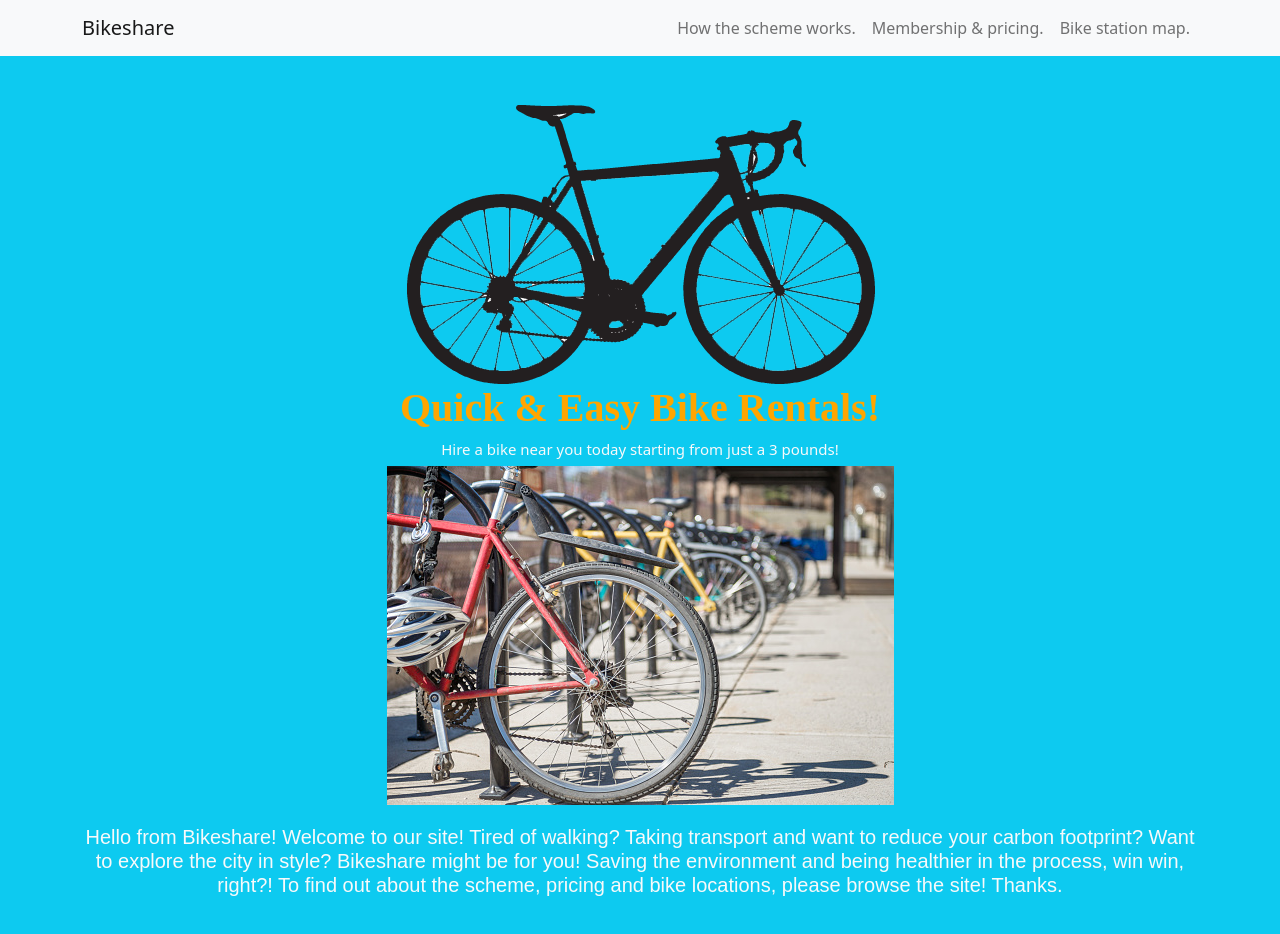
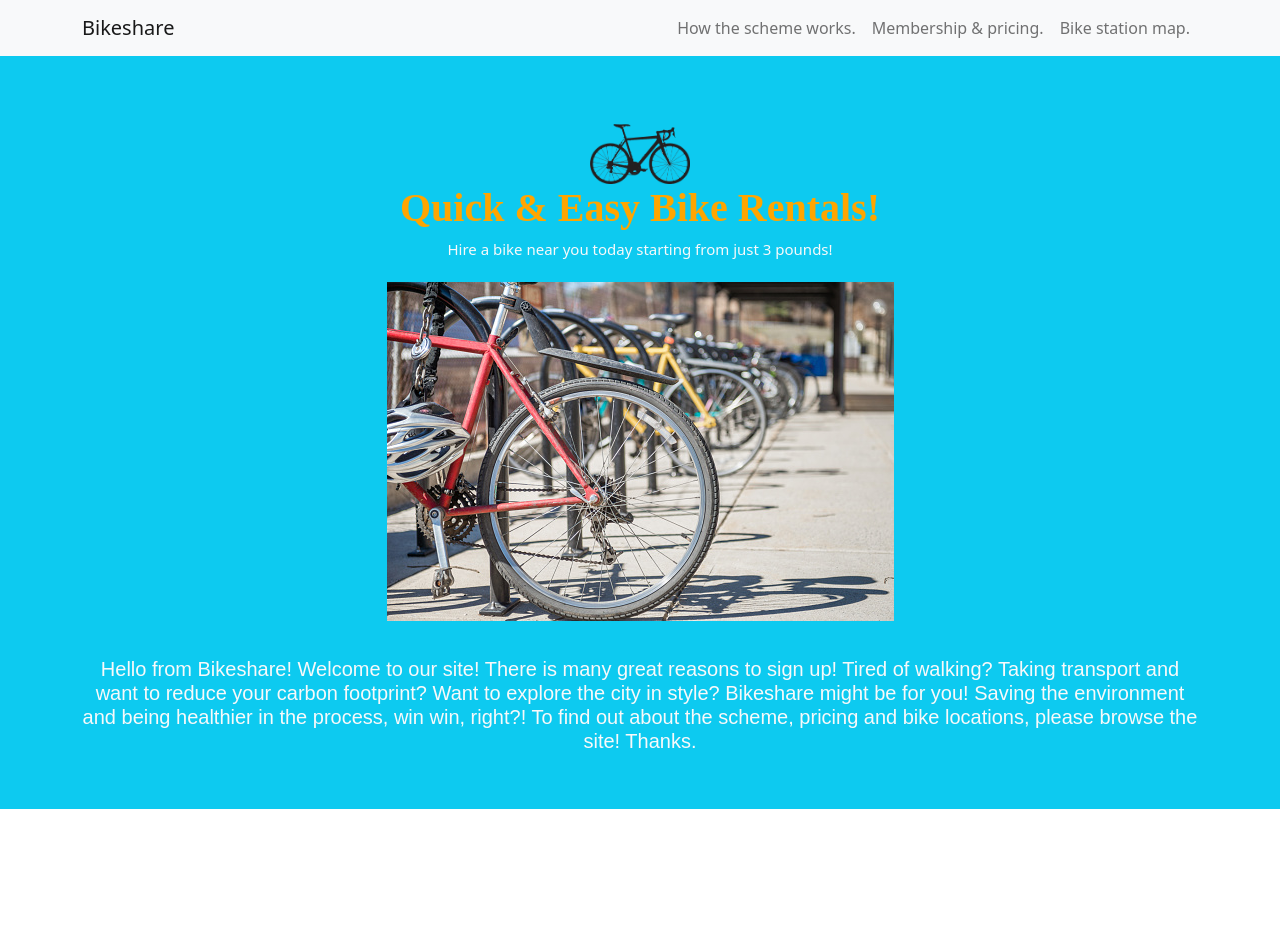
Before and after one commit to kam-d2002/bootstrap, a plain HTML site: page index.html in a window 1280 px wide. After the commit the page ends 809 px from the top, so only its background shows below. Drawn offline with nearby package versions, Linux system fonts and the light colour scheme; a web font is replaced by a local one.

Commit message:
update CSS

```diff
--- a/index.html
+++ b/index.html
@@ -46,15 +46,16 @@ class="navbar-toggler"
 <section class="bg-info text-light p-5 text-center">
     <div class="container">
     <div class="d-flex justify-content-center">
-    <img src="source-images/bike2.png" class="img-fluid" alt="bike vector">
+    <img src="source-images/bike2.png" class="bike-image" alt="bike vector">
     </div>
     <div>
     <h1 class="title"> Quick & Easy Bike Rentals!</h1>
-    <h2> Hire a bike near you today starting from just a 3 pounds!</h2>
-    <img class="img-fluid" src="source-images/bike-rack.jpg">
-    <h3 class="welcome-para">Hello from Bikeshare! Welcome to our site! Tired of walking? Taking transport and want to reduce your carbon footprint? Want to explore the city in style? Bikeshare
+    <h2> Hire a bike near you today starting from just 3 pounds!</h2>
+    <img class="img-fluid p-3" src="source-images/bike-rack.jpg">
+    <h3 class="welcome-para">Hello from Bikeshare! Welcome to our site! There is many great reasons to sign up!
+        Tired of walking? Taking transport and want to reduce your carbon footprint? Want to explore the city in style? Bikeshare
     might be for you! Saving the environment and being healthier in the process, win win, right?! To find out about the scheme, pricing
-    and bike locations, please browse the site! Thanks.
+    and bike locations, please browse the site!  Thanks.
     </h3>
     </div>
     </div>
```
